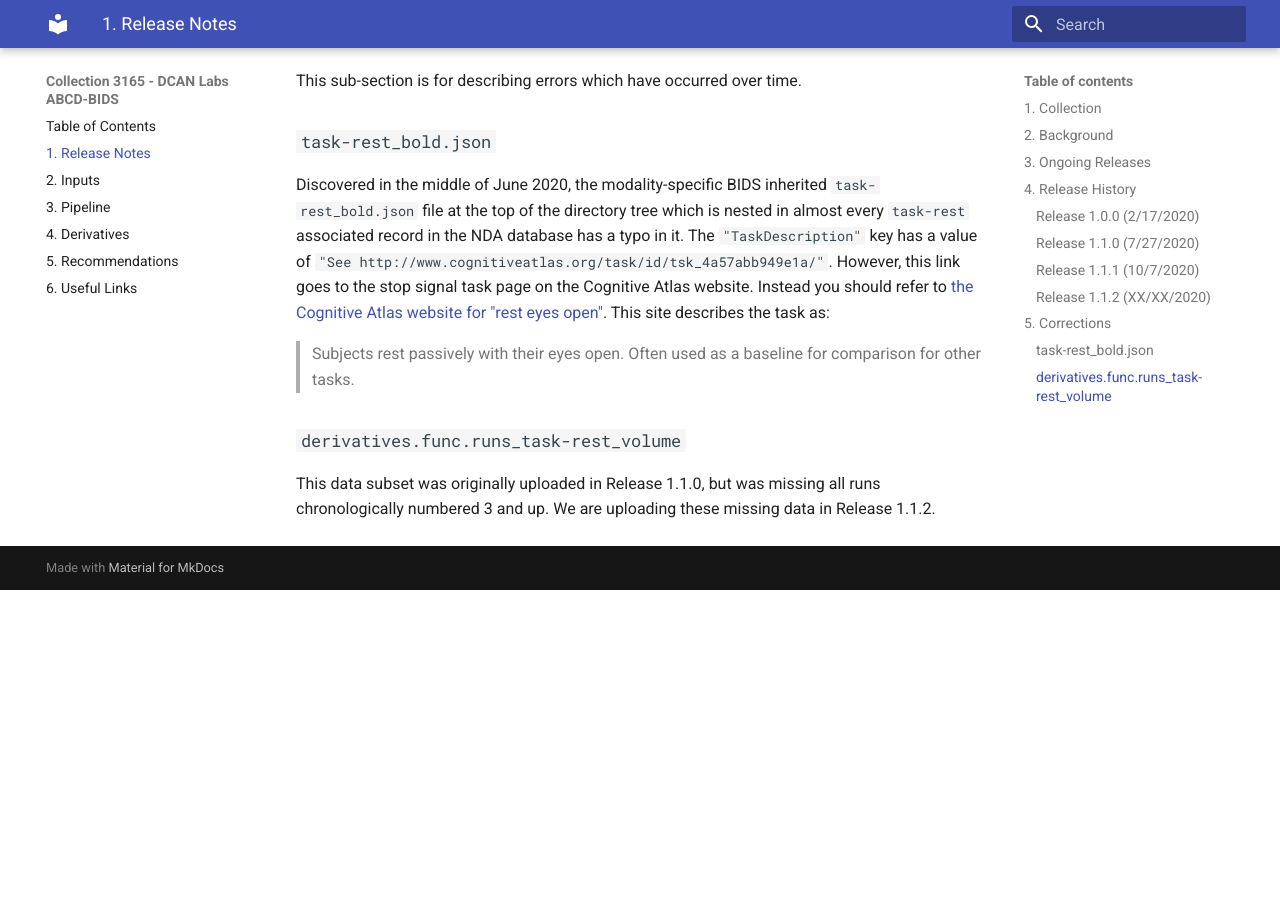
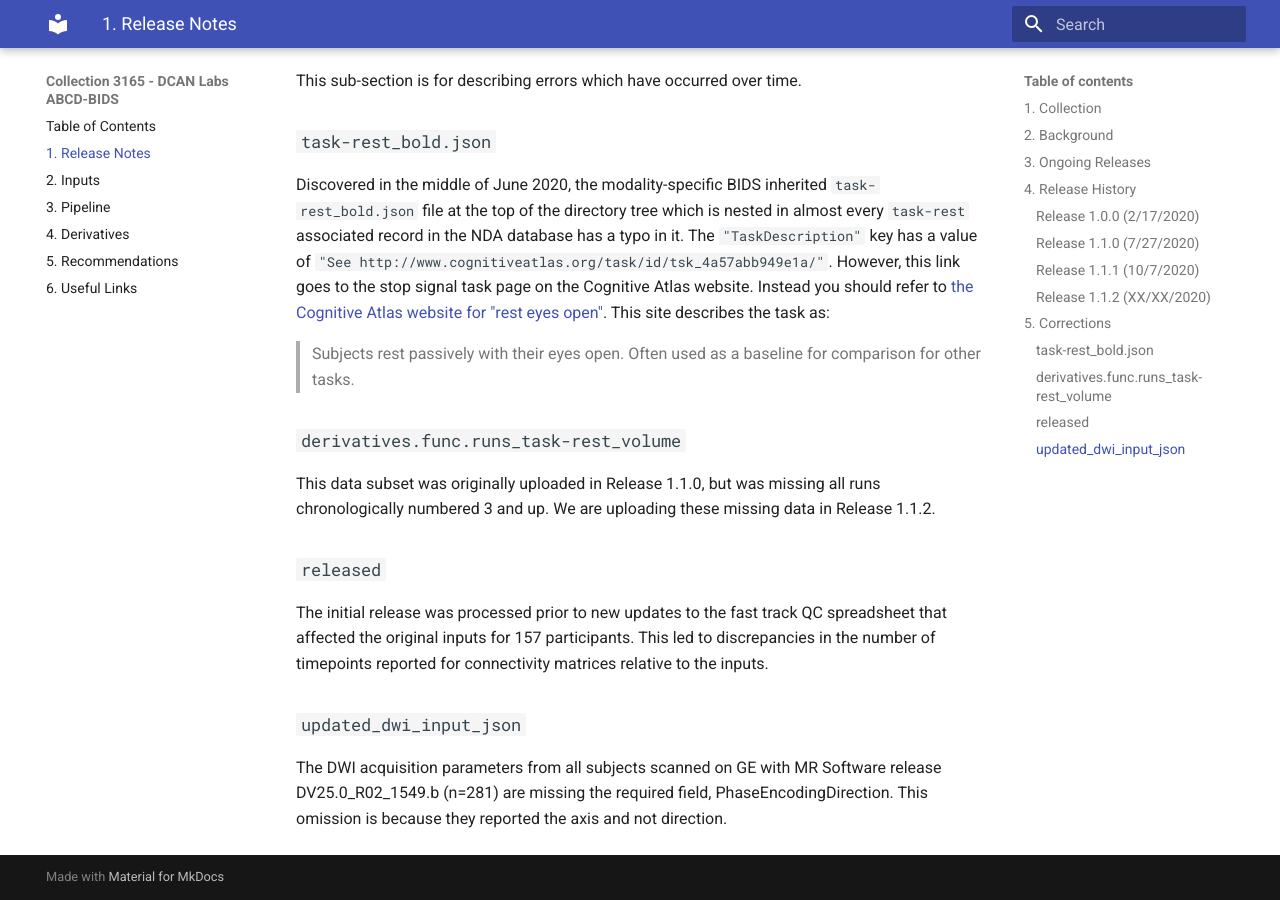
Before and after one commit to ABCD-STUDY/nda-abcd-collection-3165, an MkDocs documentation site: the page built from docs/release_notes.md, in a window 1280 px wide and 900 px high, scrolled down 2160 px. Built offline with MkDocs 1.6.1 and Material for MkDocs 9.7.7, drawn with Linux system fonts in a browser that asks for light colours; old or Windows-style settings are respelled for this version of MkDocs; before the commit the page ends 2750 px from its top, so only the background shows below that.

```diff
--- a/docs/release_notes.md
+++ b/docs/release_notes.md
@@ -64,3 +64,11 @@ Discovered in the middle of June 2020, the modality-specific BIDS inherited `tas
 ### `derivatives.func.runs_task-rest_volume`
 
 This data subset was originally uploaded in Release 1.1.0, but was missing all runs chronologically numbered 3 and up.  We are uploading these missing data in Release 1.1.2.
+
+### `released`
+
+The initial release was processed prior to new updates to the fast track QC spreadsheet that affected the original inputs for 157 participants. This led to discrepancies in the number of timepoints reported for connectivity matrices relative to the inputs.
+
+### `updated_dwi_input_json`
+
+The DWI acquisition parameters from all subjects scanned on GE with MR Software release DV25.0_R02_1549.b (n=281) are missing the required field, PhaseEncodingDirection. This omission is because they reported the axis and not direction.
```
Also changed, not shown: docs/pipeline.md (+1 -1 lines), docs/recommendations.md (+2 -0 lines).
